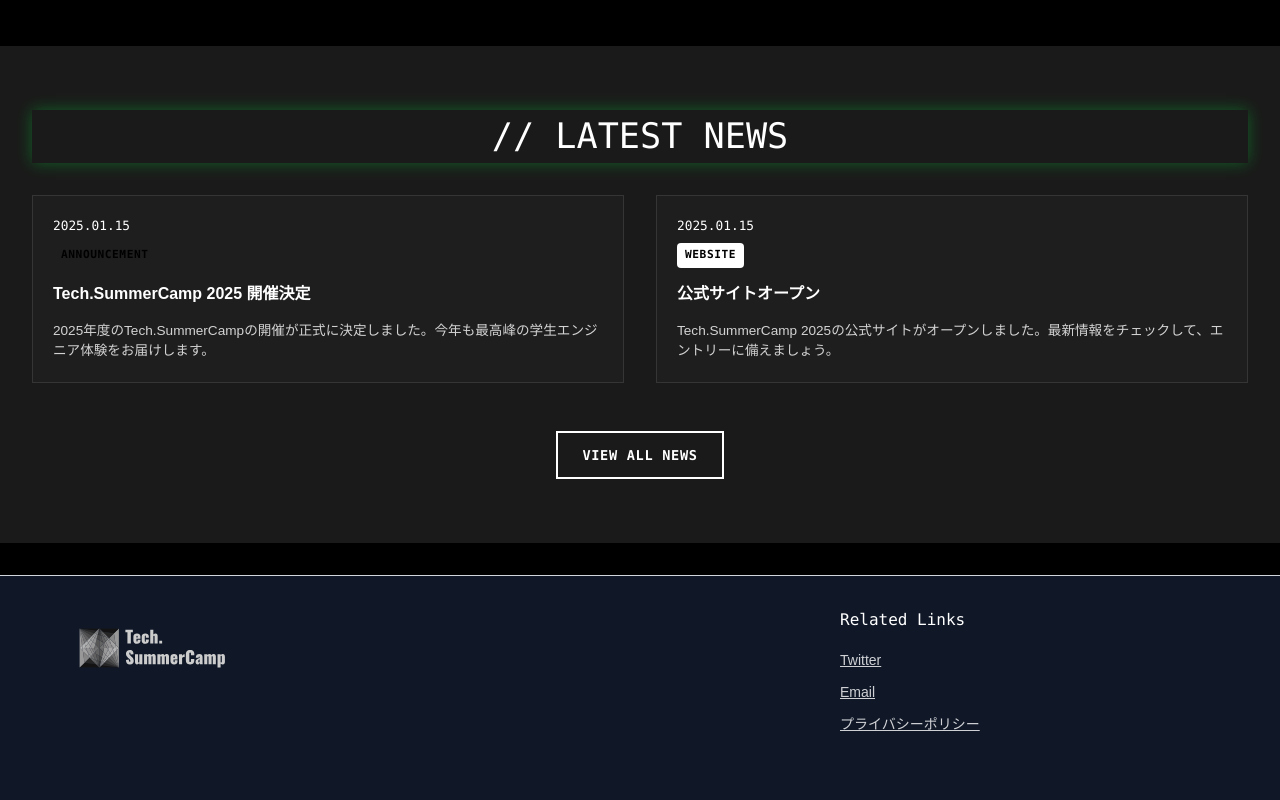
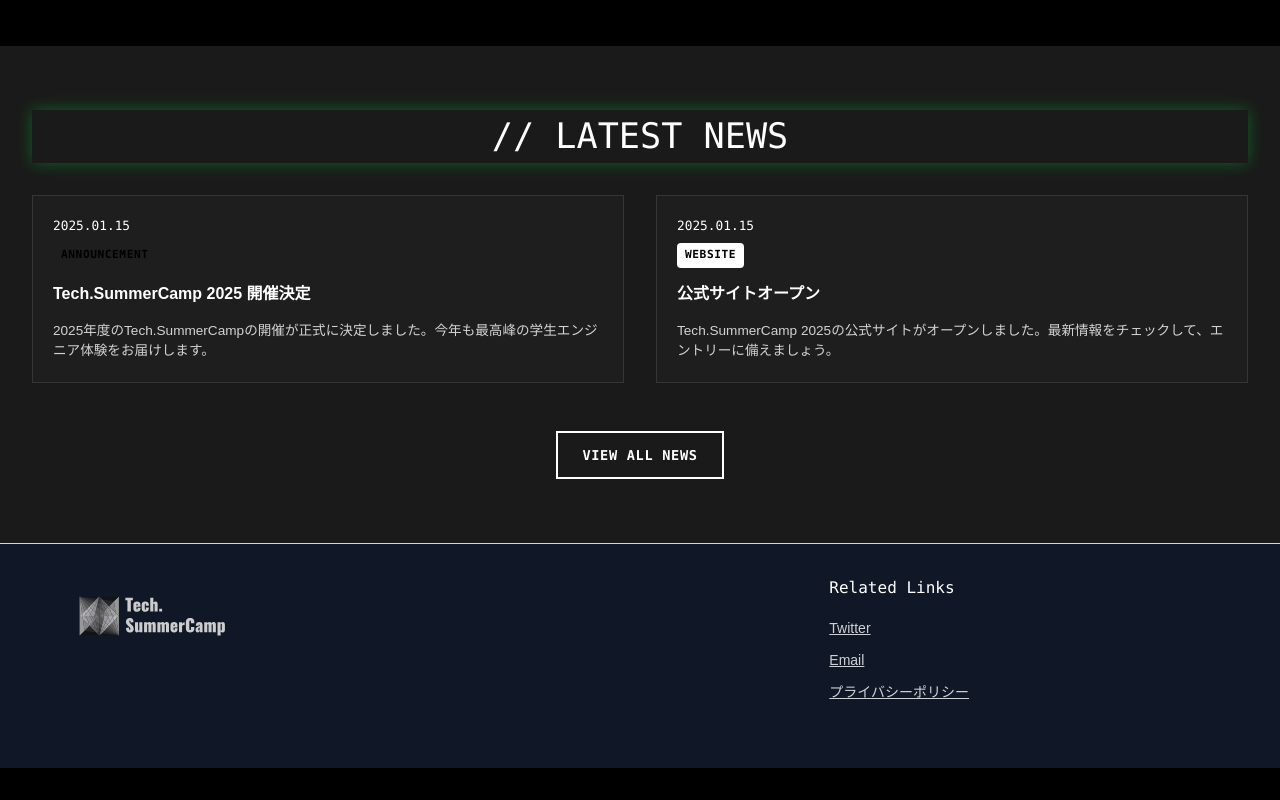
Before and after one commit to Tech-SummerCamp/TSC, a React (Vite) app: page /2025 in a window 1280 px wide. Shown: the part 3888-4688 px from the top of the page. After the commit the page ends 4656 px from the top, so only its background shows below. Built offline with nearby package versions, Linux system fonts and the light colour scheme.

Commit message:
フッターを修正

```diff
--- a/src/components/layout/Footer.tsx
+++ b/src/components/layout/Footer.tsx
@@ -2,16 +2,16 @@
 
 const Footer = () => {
   return (
-    <footer className="bg-gray-900 border-t border-gray-300 pt-8 pb-4 md:pb-2 mt-8 md:mt-8">
+    <footer className="bg-gray-900 border-t border-gray-300 md:pt-8 md:pb-2">
       <div className="max-w-[1200px] mx-auto px-4 md:px-8">
-        <div className="grid grid-cols-1 md:grid-cols-[2fr_1fr] gap-8 mb-8 md:mb-12">
-          <div className="footer-section">
-            <div className="flex items-center h-0 overflow-visible">
+        <div className="grid grid-cols-1 md:grid-cols-[2fr_1fr] mb-8 md:mb-12">
+          <div className="footer-section md:mb-0">
+            <div className="flex items-center md:h-0 md:overflow-visible">
               <Link to="/2025">
                 <img
                   src="/tsc-horizontal.svg"
                   alt="Tech Summer Camp - 学生エンジニアが得られる体験の最高峰"
-                  className="h-40 w-auto brightness-[0.8] transition-all duration-200 translate-y-10 cursor-pointer hover:brightness-100"
+                  className="h-32 md:h-40 w-auto brightness-[0.8] transition-all duration-200 md:translate-y-10 cursor-pointer hover:brightness-100"
                 />
               </Link>
             </div>
```
